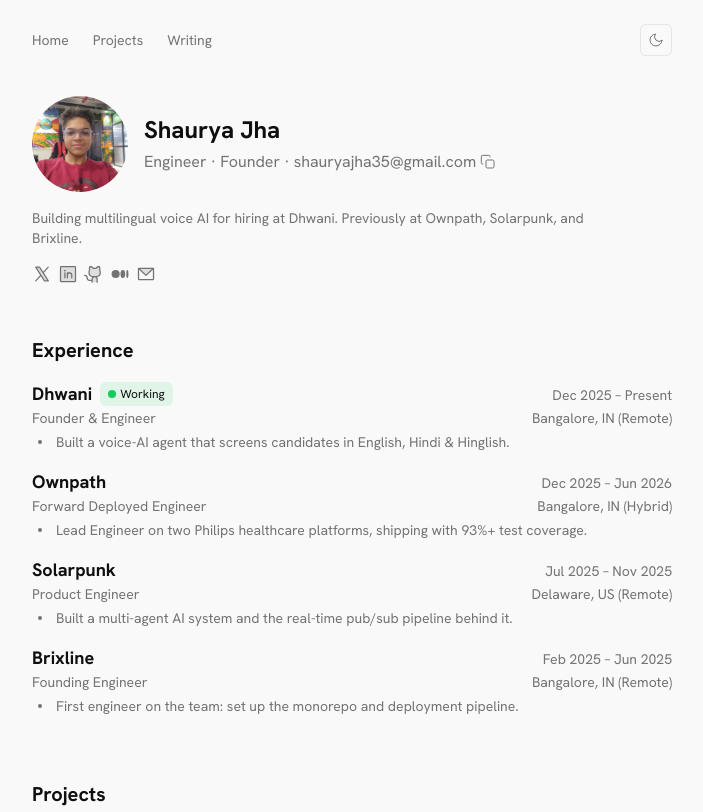
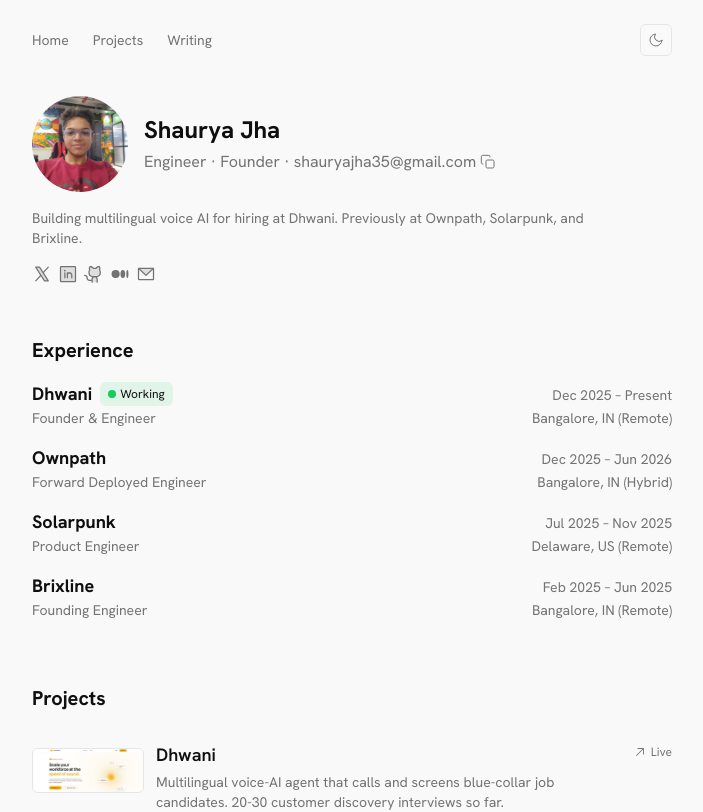
Before and after one commit to shaurya35/portfolio, a Next.js app in the folder apps/web/: page / in a window 1280 px wide. Shown: the top 812 px of the page, without its empty margins (288-991 px from the left). Built offline with nearby package versions, Linux system fonts and the light colour scheme.

Commit message:
content(web): remove experience highlight lines

```diff
--- a/apps/web/components/sections/experience.tsx
+++ b/apps/web/components/sections/experience.tsx
@@ -40,12 +40,6 @@
                 </span>
               </p>
             </div>
-            <div className="mt-1 hidden items-start gap-2 text-sm text-muted-foreground sm:flex">
-              <span className="hidden h-5 w-4 shrink-0 items-center justify-center sm:flex">
-                <span className="size-1 rounded-full bg-muted-foreground" />
-              </span>
-              <p>{job.highlight}</p>
-            </div>
           </li>
         ))}
       </ul>
--- a/apps/web/content/experience.ts
+++ b/apps/web/content/experience.ts
@@ -5,8 +5,6 @@
     company: "Dhwani",
     companyHref: "https://dhwanilabs.com",
     role: "Founder & Engineer",
-    highlight:
-      "Built a voice-AI agent that screens candidates in English, Hindi & Hinglish.",
     start: "2025-12",
     end: null,
     location: "Bangalore, IN",
@@ -16,8 +14,6 @@
     company: "Ownpath",
     companyHref: "https://ownpath.com",
     role: "Forward Deployed Engineer",
-    highlight:
-      "Lead Engineer on two Philips healthcare platforms, shipping with 93%+ test coverage.",
     start: "2025-12",
     end: "2026-06",
     location: "Bangalore, IN",
@@ -27,8 +23,6 @@
     company: "Solarpunk",
     companyHref: "https://solarpunk.technology/",
     role: "Product Engineer",
-    highlight:
-      "Built a multi-agent AI system and the real-time pub/sub pipeline behind it.",
     start: "2025-07",
     end: "2025-11",
     location: "Delaware, US",
@@ -38,8 +32,6 @@
     company: "Brixline",
     companyHref: "https://brixline.com",
     role: "Founding Engineer",
-    highlight:
-      "First engineer on the team: set up the monorepo and deployment pipeline.",
     start: "2025-02",
     end: "2025-06",
     location: "Bangalore, IN",
--- a/apps/web/types/experience.ts
+++ b/apps/web/types/experience.ts
@@ -4,7 +4,6 @@
   company: string;
   companyHref: string;
   role: string;
-  highlight: string;
   start: string;
   end: string | null;
   location: string;
```
